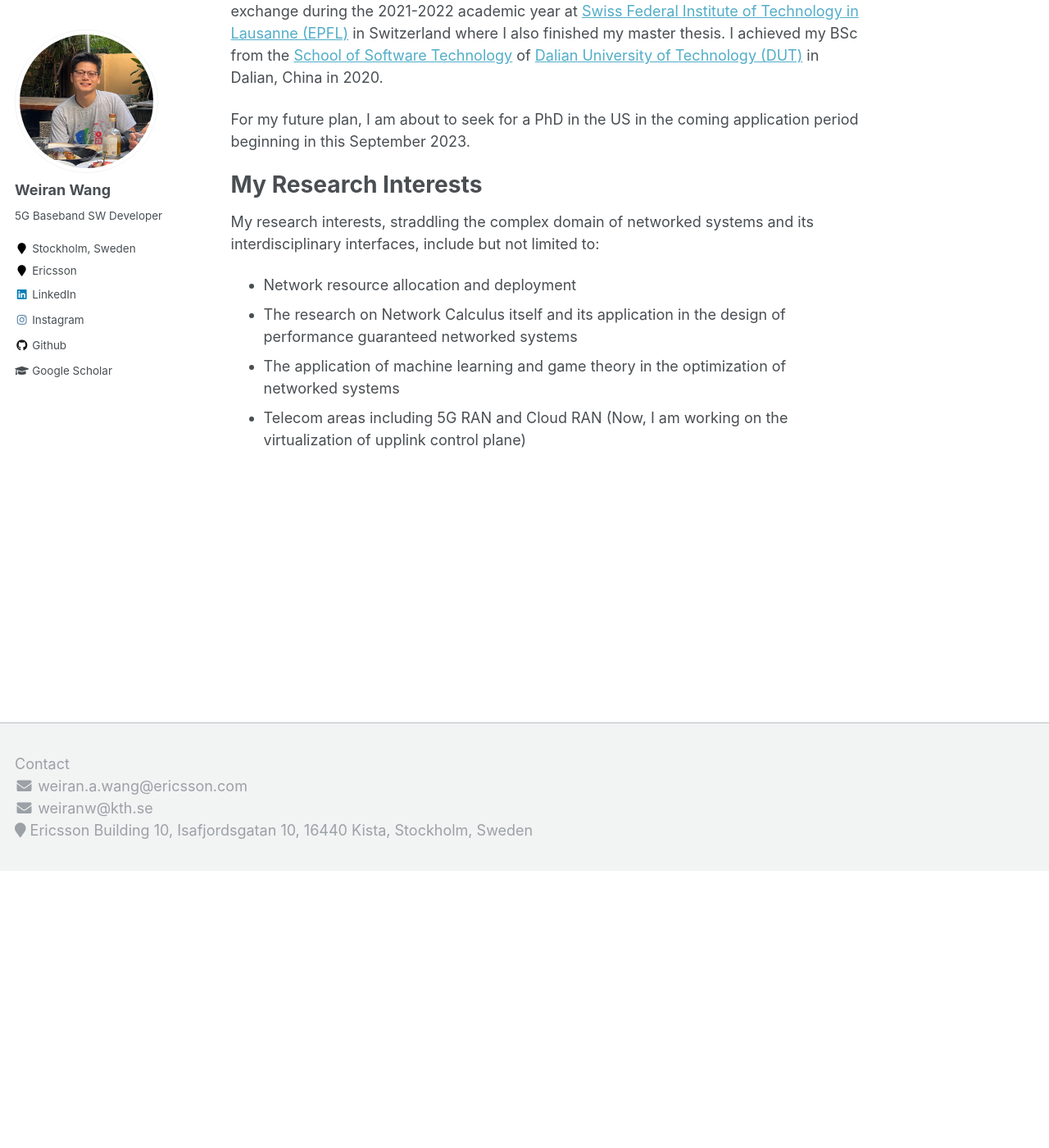
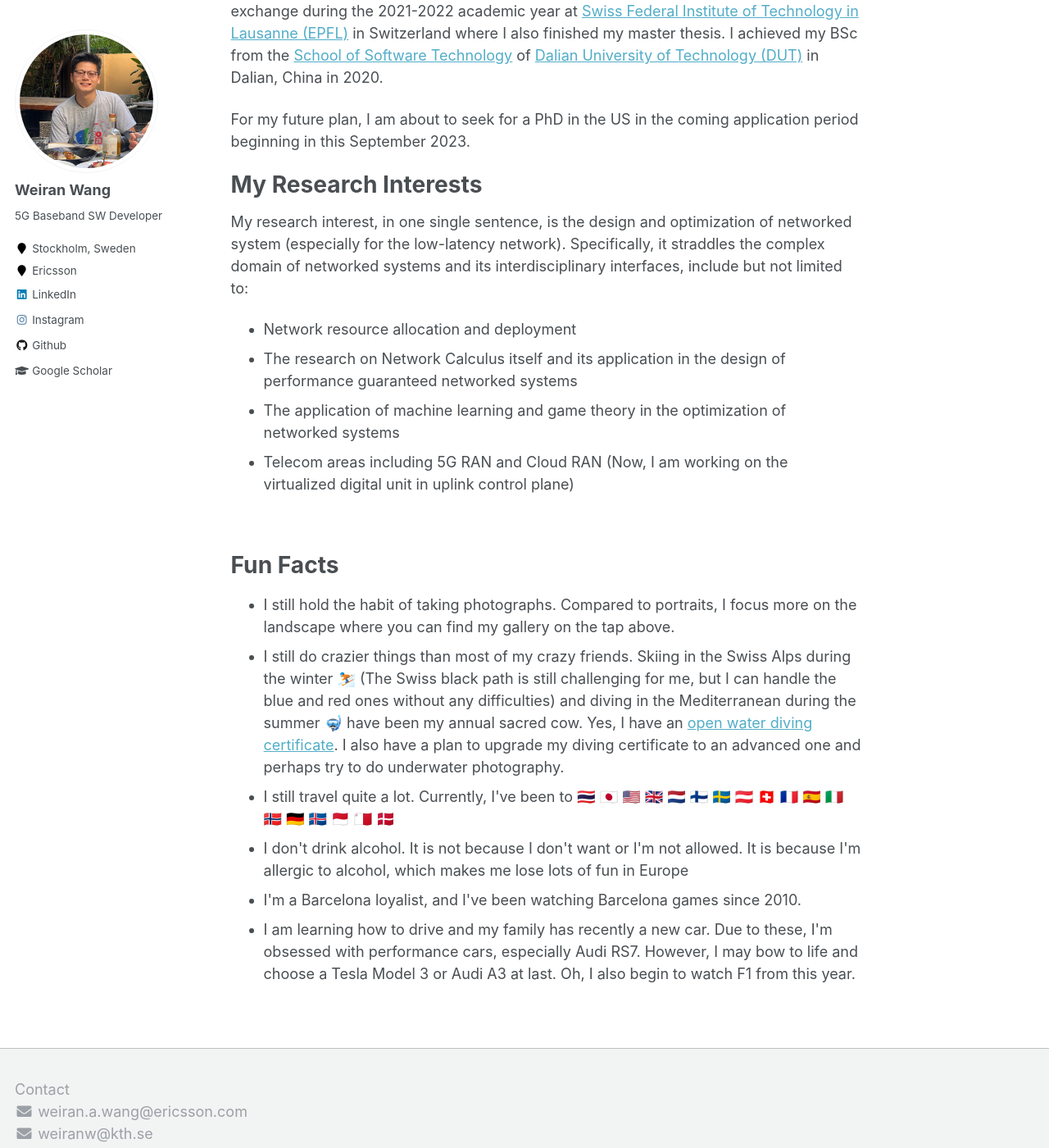
Before and after one commit to wangweiran0129/wangweiran0129.github.io, a Jekyll site: the page built from _pages/about.md, in a window 1280 px wide and 1400 px high, scrolled down 338 px. Shown: the whole window at 82% size. Built offline with Jekyll 4.4.1, drawn with Linux system fonts in a browser that asks for light colours.

Commit message:
Modify the fun fact in the about page

```diff
--- a/_pages/about.md
+++ b/_pages/about.md
@@ -18,12 +18,23 @@ For my future plan, I am about to seek for a PhD in the US in the coming applica
 
 My Research Interests
 ======
-My research interests, straddling the complex domain of networked systems and its interdisciplinary interfaces, include but not limited to:
+My research interest, in one single sentence, is the design and optimization of networked system (especially for the low-latency network). Specifically, it straddles the complex domain of networked systems and its interdisciplinary interfaces, include but not limited to:
 <ul id="research_interest">
  <li> Network resource allocation and deployment </li>
  <li> The research on Network Calculus itself and its application in the design of performance guaranteed networked systems </li>
  <li> The application of machine learning and game theory in the optimization of networked systems </li>
- <li> Telecom areas including 5G RAN and Cloud RAN (Now, I am working on the virtualization of upplink control plane)</li>
+ <li> Telecom areas including 5G RAN and Cloud RAN (Now, I am working on the virtualized digital unit in uplink control plane)</li>
 </ul>
+<br>
 
+Fun Facts
+======
+<ul id="fun_facts">
+  <li>I still hold the habit of taking photographs. Compared to portraits, I focus more on the landscape where you can find my gallery on the tap above.</li>
+  <li>I still do crazier things than most of my crazy friends. Skiing in the Swiss Alps during the winter ⛷️ (The Swiss black path is still challenging for me, but I can handle the blue and red ones without any difficulties) and diving in the Mediterranean during the summer 🤿 have been my annual sacred cow. Yes, I have an <a href="https://drive.google.com/file/d/1Ch8Ajgckvbv-Z73niMWj1QG_5HpNdOCn/view?usp=sharing">open water diving certificate</a>. I also have a plan to upgrade my diving certificate to an advanced one and perhaps try to do underwater photography.</li>
+  <li>I still travel quite a lot. Currently, I've been to 🇹🇭 🇯🇵 🇺🇸 🇬🇧 🇳🇱 🇫🇮 🇸🇪 🇦🇹 🇨🇭 🇫🇷 🇪🇸 🇮🇹 🇳🇴 🇩🇪 🇮🇸 🇲🇨 🇲🇹 🇩🇰</li>
+  <li>I don't drink alcohol. It is not because I don't want or I'm not allowed. It is because I'm allergic to alcohol, which makes me lose lots of fun in Europe</li>
+  <li>I'm a Barcelona loyalist, and I've been watching Barcelona games since 2010.</li>
+  <li>I am learning how to drive and my family has recently a new car. Due to these, I'm obsessed with performance cars, especially Audi RS7. However, I may bow to life and choose a Tesla Model 3 or Audi A3 at last. Oh, I also begin to watch F1 from this year.</li>
+</ul>
 <br>
```
Also changed, not shown: _pages/cv.md (+0 -4 lines).
